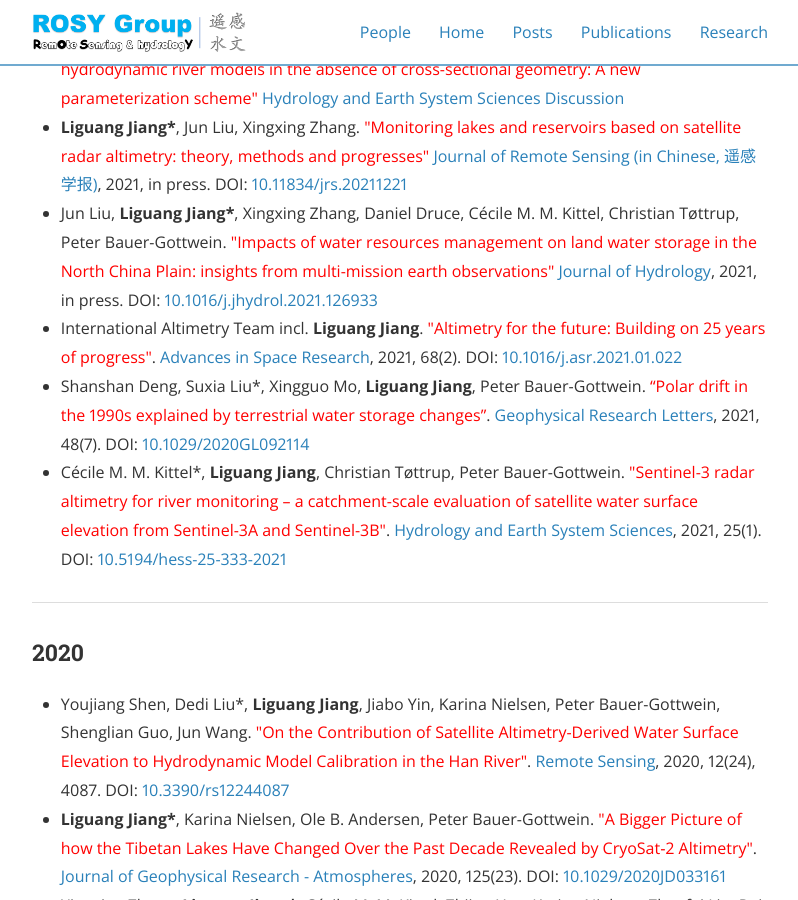
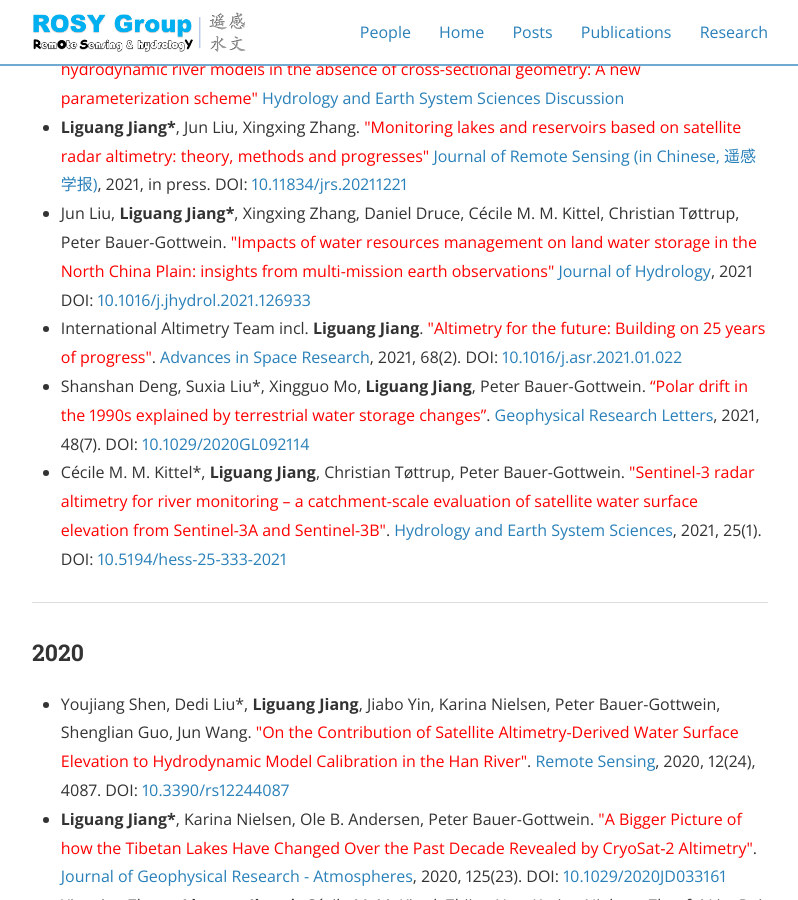
Before and after one commit to 12530/rshydro, a Jekyll site: the page built from publications.md, in a window 1280 px wide and 900 px high, scrolled down 492 px. Shown: the whole window, without its empty margins (240-1038 px from the left). Built offline with Jekyll 4.4.1, drawn with Linux system fonts in a browser that asks for light colours; nearby versions of some CDN libraries.

Commit message:
Update publications.md

```diff
--- a/publications.md
+++ b/publications.md
@@ -12,7 +12,7 @@ main_nav: true
 <ul>
   <li><b>Liguang Jiang*</b>, Silja Westphal Christensen, and Peter Bauer-Gottwein. <font color="red"> "Calibrating 1D hydrodynamic river models in the absence of cross-sectional geometry: A new parameterization scheme" </font> <a href="https://hess.copernicus.org/preprints/hess-2021-210/"> Hydrology and Earth System Sciences Discussion </a></li>
   <li><b>Liguang Jiang*</b>, Jun Liu, Xingxing Zhang. <font color="red"> "Monitoring lakes and reservoirs based on satellite radar altimetry: theory, methods and progresses" </font> <a href="http://www.jors.cn/jrs/ch/reader/view_abstract.aspx?doi=10.11834/jrs.20211221"> Journal of Remote Sensing (in Chinese, 遥感学报)</a>, 2021, in press. DOI: <a href="http://www.jors.cn/jrs/ch/reader/view_abstract.aspx?doi=10.11834/jrs.20211221">10.11834/jrs.20211221</a></li>
-  <li>Jun Liu, <b>Liguang Jiang*</b>, Xingxing Zhang, Daniel Druce, Cécile M. M. Kittel,  Christian Tøttrup, Peter Bauer-Gottwein. <font color="red"> "Impacts of water resources management on land water storage in the North China Plain: insights from multi-mission earth observations" </font> <a href="https://www.sciencedirect.com/science/article/abs/pii/S0022169421009835?via%3Dihub"> Journal of Hydrology</a>, 2021, in press. DOI: <a href="https://doi.org/10.1016/j.jhydrol.2021.126933">10.1016/j.jhydrol.2021.126933</a></li>
+  <li>Jun Liu, <b>Liguang Jiang*</b>, Xingxing Zhang, Daniel Druce, Cécile M. M. Kittel,  Christian Tøttrup, Peter Bauer-Gottwein. <font color="red"> "Impacts of water resources management on land water storage in the North China Plain: insights from multi-mission earth observations" </font> <a href="https://www.sciencedirect.com/science/article/pii/S0022169421009835"> Journal of Hydrology</a>, 2021 DOI: <a href="https://doi.org/10.1016/j.jhydrol.2021.126933">10.1016/j.jhydrol.2021.126933</a></li>
   <li>International Altimetry Team incl. <b>Liguang Jiang</b>. <font color="red">"Altimetry for the future: Building on 25 years of progress"</font>. <a href="https://www.sciencedirect.com/science/article/pii/S0273117721000594?via%3Dihub"> Advances in Space Research</a>, 2021, 68(2). DOI: <a href="https://doi.org/10.1016/j.asr.2021.01.022">10.1016/j.asr.2021.01.022</a></li>
   <li>Shanshan Deng, Suxia Liu*, Xingguo Mo, <b>Liguang Jiang</b>, Peter Bauer-Gottwein. <font color="red">“Polar drift in the 1990s explained by terrestrial water storage changes”</font>. <a href="https://agupubs.onlinelibrary.wiley.com/doi/10.1029/2020GL092114">Geophysical Research Letters</a>, 2021, 48(7). DOI: <a href="https://doi.org/10.1029/2020GL092114">10.1029/2020GL092114</a></li>
   <li>Cécile M. M. Kittel*, <b>Liguang Jiang</b>, Christian Tøttrup, Peter Bauer-Gottwein. <font color="red">"Sentinel-3 radar altimetry for river monitoring – a catchment-scale evaluation of satellite water surface elevation from Sentinel-3A and Sentinel-3B"</font>. <a href="https://hess.copernicus.org/articles/25/333/2021/"> Hydrology and Earth System Sciences</a>, 2021, 25(1). DOI: <a href="https://doi.org/10.5194/hess-25-333-2021">10.5194/hess-25-333-2021</a></li>
```
